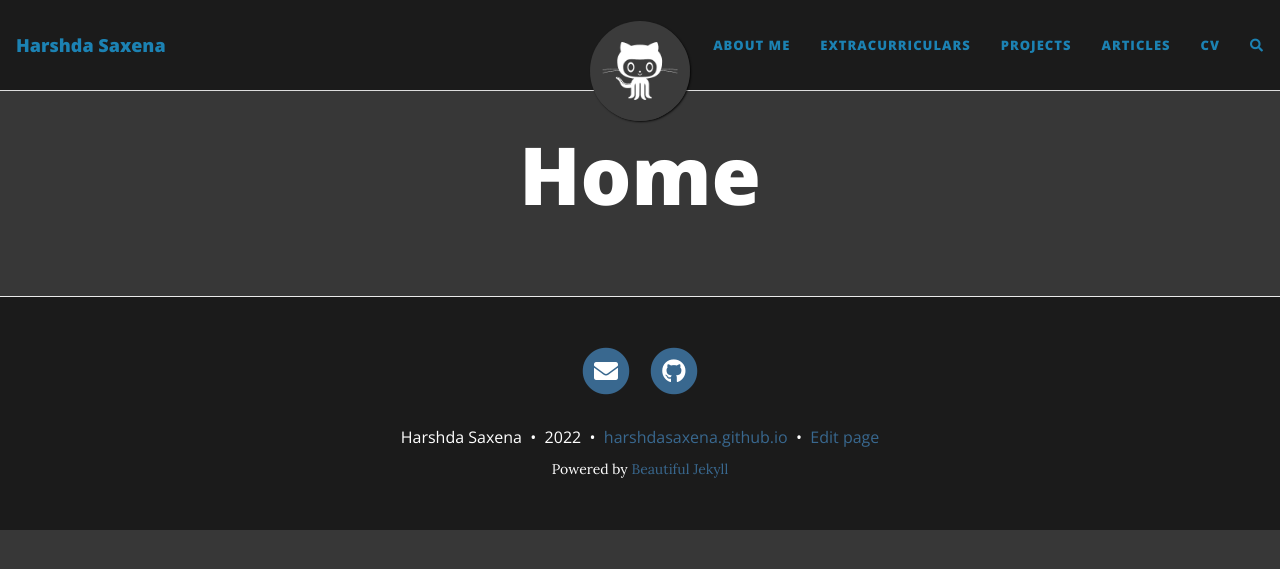
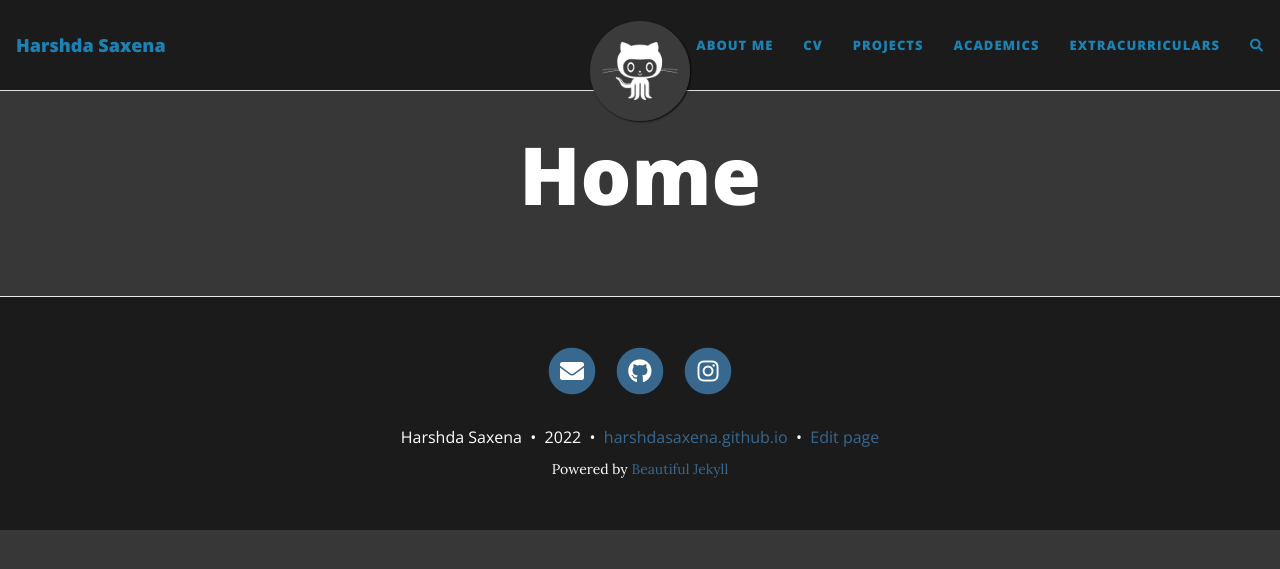
Before and after one commit to HarshdaSaxena/harshdasaxena.github.io, a Jekyll site: the page built from index.html, in a window 1280 px wide. Shown: the top 569 px of the page. Built offline with Jekyll 4.4.1, drawn with Linux system fonts in a browser that asks for light colours; nearby versions of some CDN libraries; the list of posts is cut into pages by our own code; comment, search, counter and statistics services are not loaded.

Commit message:
Update _config.yml

```diff
--- a/_config.yml
+++ b/_config.yml
@@ -21,10 +21,12 @@
 
 navbar-links:
   About Me: "aboutme"
+  CV: "/assets/PS01.pdf"
+  Projects: "projects"
+  Academics: "acads"
   Extracurriculars: "extracurrics"
-  Projects: "projects"
-  Articles: "articles"
-  CV: "/assets/PS01.pdf"
+
+
 
 ################
 # --- Logo --- #
@@ -49,7 +51,7 @@
 # Select the social network links that you want to show in the footer.
 # Uncomment the links you want to show and add your information to each one.
 social-network-links:
-  email: "xyz@gmail.com"
+  email: "harshda.saxena@iitb.ac.in"
   # rss: true  # remove this line if you don't want to show an RSS link at the bottom
   # facebook: deanattali
   github: HarshdaSaxena
@@ -62,7 +64,7 @@
 #  xing: yourname
 #  stackoverflow: "3943160/daattali"
 #  snapchat: deanat78
-  # instagram: advaitmehla
+  instagram: harshda_saxena
 #  spotify: yourname
 #  telephone: +14159998888
 #  steam: deanat78
```
